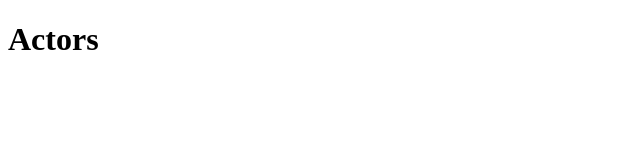
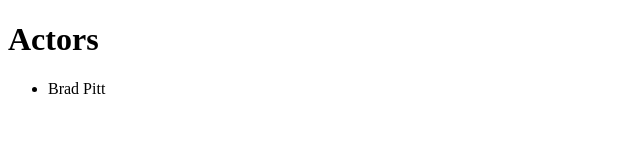
Before and after one commit to eduinfo96/Dem, a plain HTML site: page index.html in a window 1280 px wide. Shown: the full height of the page, 0-640 px from the left. Drawn offline with Linux system fonts and the light colour scheme.

Commit message:
Modified index, and Ignored js

```diff
--- a/index.html
+++ b/index.html
@@ -6,5 +6,8 @@
   </head>
   <body>
     <h1>Actors</h1>
+    <ul>
+      <li>Brad Pitt</li>
+    </ul>
   </body>
 </html>
```
Also changed, not shown: 1 other file.
